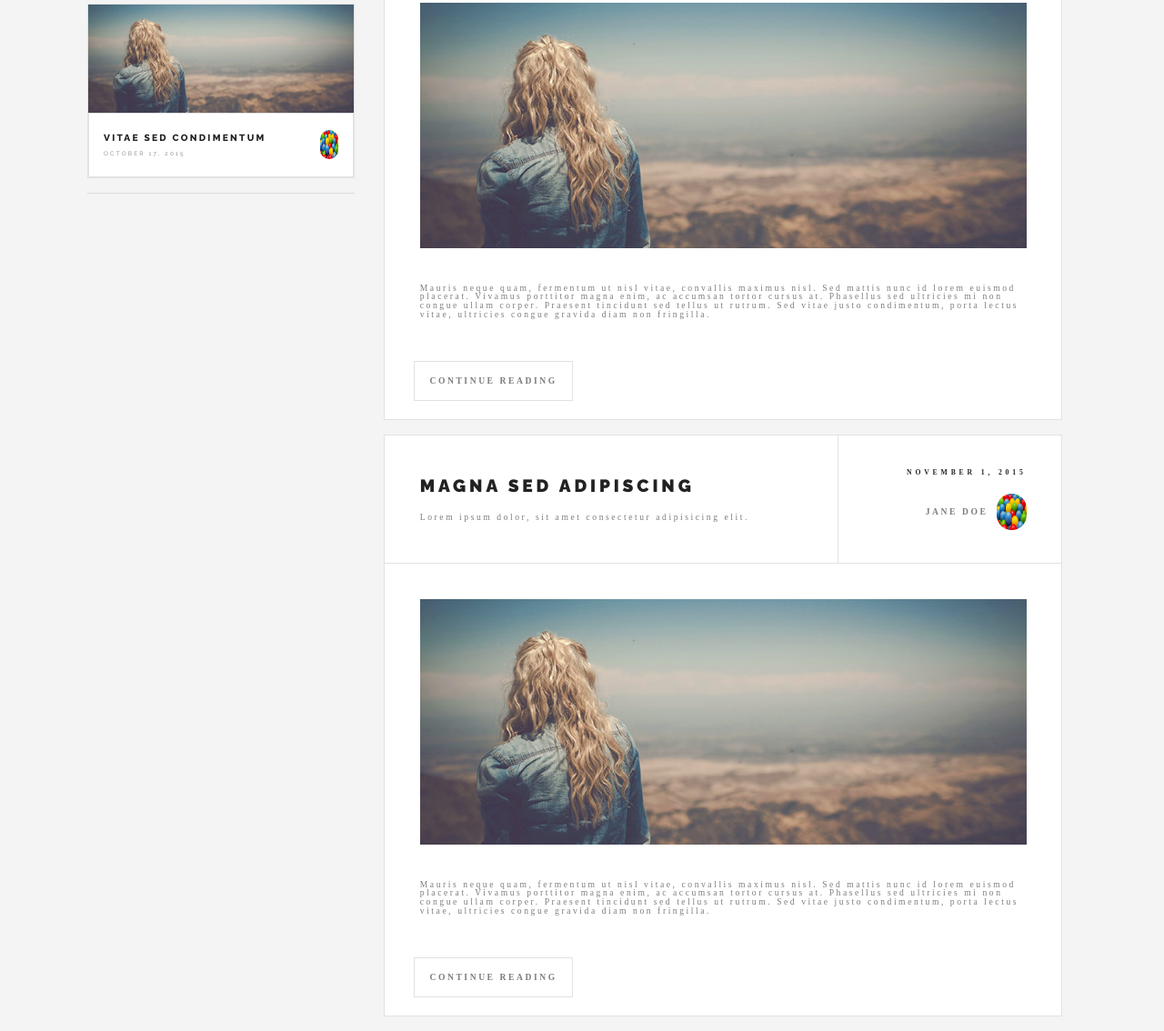
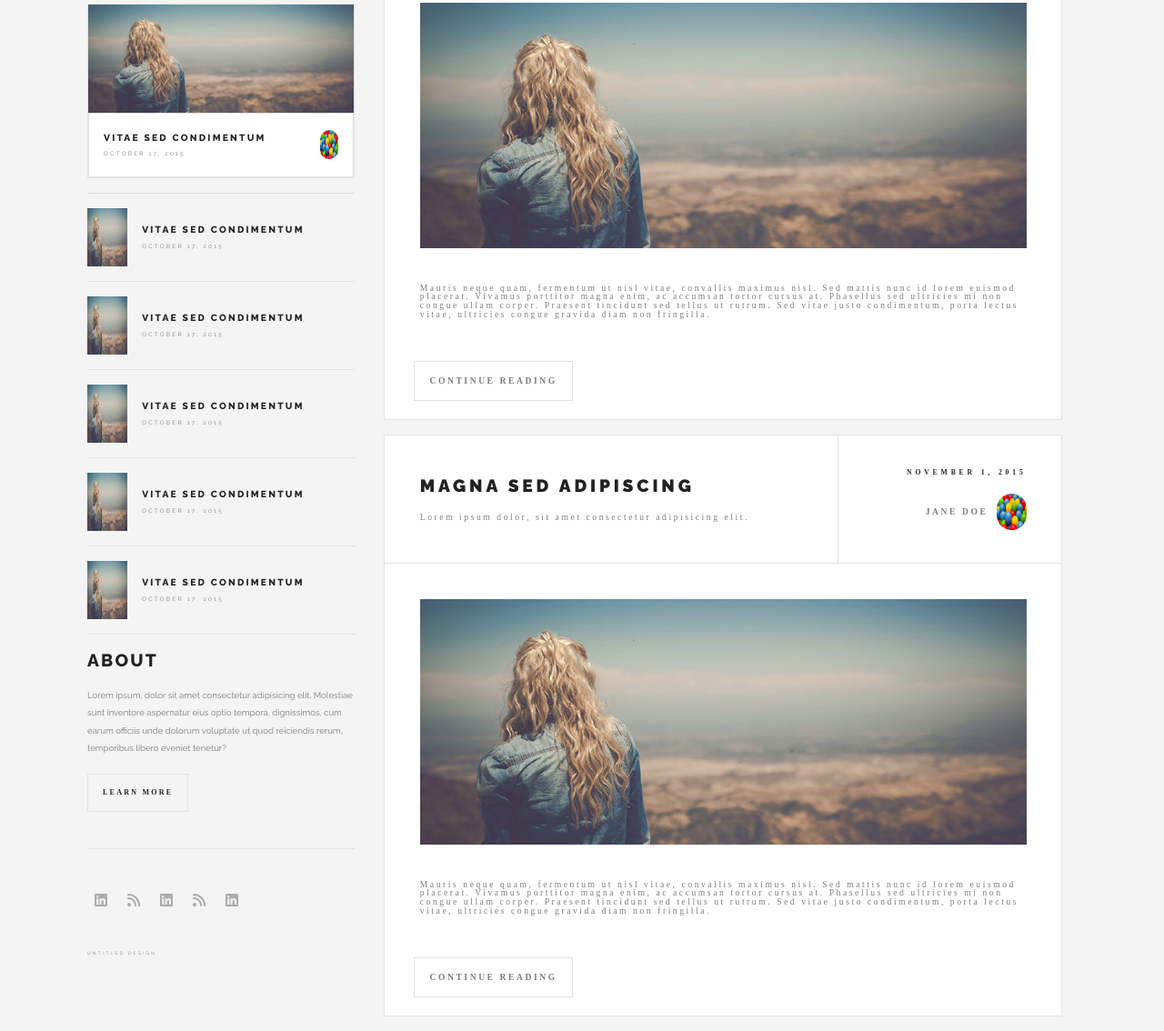
Before and after one commit to BenardKevin/Model-based-website, a plain HTML site: page index.html in a window 1280 px wide. Shown: the part 953-2087 px from the top of the page at 91% size. Drawn offline with Linux system fonts and the light colour scheme.

Commit message:
Adding smallest posts - Adding footer

```diff
--- a/assets/css/style.css
+++ b/assets/css/style.css
@@ -118,7 +118,7 @@ main .main-right {
     margin-bottom: 4em;
     line-height: 4vh;
 }
-/*  */
+/* small-posts */
 #small-posts {
     display: flex;
     flex-wrap: wrap;
@@ -169,12 +169,81 @@ main .main-right {
     height: 4vh;
     border-radius : 16em;
 }
+/* smallest-posts */
+#smallest-posts .smallest-post {
+    display: flex;
+    padding: 1em 0;
+    align-items: center;
+    border-bottom: solid 0.0625vw #E2E2E2;
+}
+#smallest-posts .smallest-post img {
+    width: 15%;
+    height: 8vh;
+    margin-right: 1em;
+}
+#smallest-posts .smallest-post div {
+    padding: 0;
+}
+#smallest-posts .smallest-post div h1 {
+    font-size: 0.8vw;
+    font-weight: bolder;
+    padding-bottom: 1em;
+    font-family: 'Raleway';
+}
+#smallest-posts .smallest-post div p {
+    font-size: 0.5vw;
+    color: var(--text-color-soft);
+    font-family: 'Raleway';
+}
+#about {
+    border-bottom: solid 0.0625vw #E2E2E2;
+}
+#about h1 {
+    font-size: 1.5vw;
+    font-weight: bolder;
+    padding: 1em 0;
+    font-family: 'Raleway';}
+#about p {
+    padding-bottom: 2em;
+    font-size: 0.75vw;
+    color: var(--text-color-soft);
+    font-family: 'Raleway';
+    letter-spacing: 0;
+    line-height: 1.5vw;
+}
+#about .button {
+    font-size: 0.5em;
+    font-weight: bolder;
+    padding: 2em;
+    margin-bottom: 5em;
+}
+footer .icons {
+    display: flex;
+    flex-wrap: wrap;
+    justify-content: left;
+}
+footer .icons li {
+    margin: 0 .5em;
+    min-width: 20px;
+    list-style-type: none;
+}
+footer .icons li a {
+    opacity: 0.6;
+    border: none;
+    text-decoration: none;
+    margin: 3em 0;
+    color: var(--text-color-soft);
+}
+footer p {
+    font-size: 0.375vw;
+    color: var(--text-color-soft);
+    font-family: 'Raleway';
+}
 
 /***************** post *********************/
 main .main-right .post {
     background-color: #FFF;
-    border: solid #E2E2E2;
-    border-width: 0.0625vw;
+    border: solid 0.0625vw #E2E2E2;
     height: auto;
     width: auto;
     margin-bottom: 1em;
@@ -266,6 +335,7 @@ main .main-right .post .post-button {
     letter-spacing: 0.3vw;
     padding: var(--post-default-padding);
 }
+.button,
 main .main-right .post .post-button div {
     display: inline-block;
     border: solid #E2E2E2;
--- a/index.html
+++ b/index.html
@@ -78,8 +78,69 @@
           </header>
         </article>
       </section>
+      <section id="smallest-posts">
+        <article class="smallest-post">
+          <img src="./assets/images/jane_doe.jpg" alt="Image"/>
+          <div>
+            <h1 class="title" id="main-title">VITAE SED CONDIMENTUM</h1>
+            <p>OCTOBER 17, 2015</p>
+          </div>
+        </article>
+        <article class="smallest-post">
+          <img src="./assets/images/jane_doe.jpg" alt="Image"/>
+          <div>
+            <h1 class="title" id="main-title">VITAE SED CONDIMENTUM</h1>
+            <p>OCTOBER 17, 2015</p>
+          </div>
+        </article>
+        <article class="smallest-post">
+          <img src="./assets/images/jane_doe.jpg" alt="Image"/>
+          <div>
+            <h1 class="title" id="main-title">VITAE SED CONDIMENTUM</h1>
+            <p>OCTOBER 17, 2015</p>
+          </div>
+        </article>
+        <article class="smallest-post">
+          <img src="./assets/images/jane_doe.jpg" alt="Image"/>
+          <div>
+            <h1 class="title" id="main-title">VITAE SED CONDIMENTUM</h1>
+            <p>OCTOBER 17, 2015</p>
+          </div>
+        </article>
+        <article class="smallest-post">
+          <img src="./assets/images/jane_doe.jpg" alt="Image"/>
+          <div>
+            <h1 class="title" id="main-title">VITAE SED CONDIMENTUM</h1>
+            <p>OCTOBER 17, 2015</p>
+          </div>
+        </article>
+      </section>
+      <section id="about">
+        <h1>ABOUT</h1>
+        <p>Lorem ipsum, dolor sit amet consectetur adipisicing elit. Molestiae sunt inventore aspernatur eius optio tempora, dignissimos, cum earum officiis unde dolorum voluptate ut quod reiciendis rerum, temporibus libero eveniet tenetur?</p>
+        <div class="button">LEARN MORE</div>
+      </section>
       <!-- Footer -->
-      <footer></footer>
+      <footer>
+        <ul class="icons">
+          <li>
+            <a href="" class="fab fa-linkedin"></a>
+          </li>
+          <li>
+            <a href="" class="fas fa-rss"></a>
+          </li>
+          <li>
+            <a href="" class="fab fa-linkedin"></a>
+          </li>
+          <li>
+            <a href="" class="fas fa-rss"></a>
+          </li>
+          <li>
+            <a href="" class="fab fa-linkedin"></a>
+          </li>
+        </ul>
+        <p>UNTITLED DESIGN</p>
+      </footer>
     </div>
 
     <!-- Post -->
@@ -188,6 +249,7 @@
         <!-- Reaction -->
         <div class="post-reaction">
         </div>
+
       </div>
     </div>
 
```
